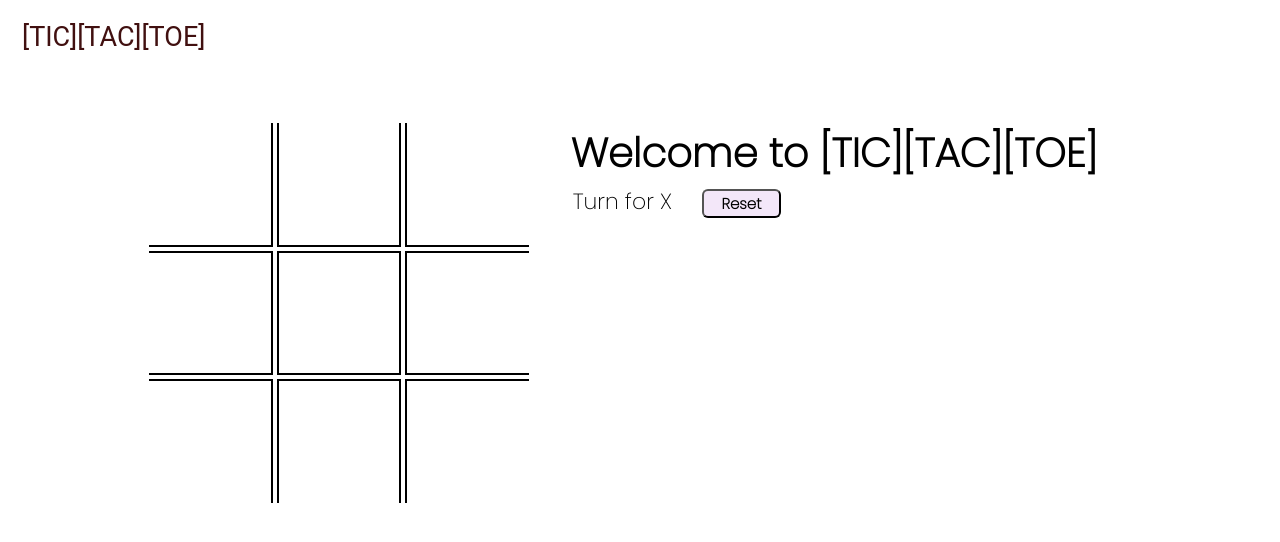
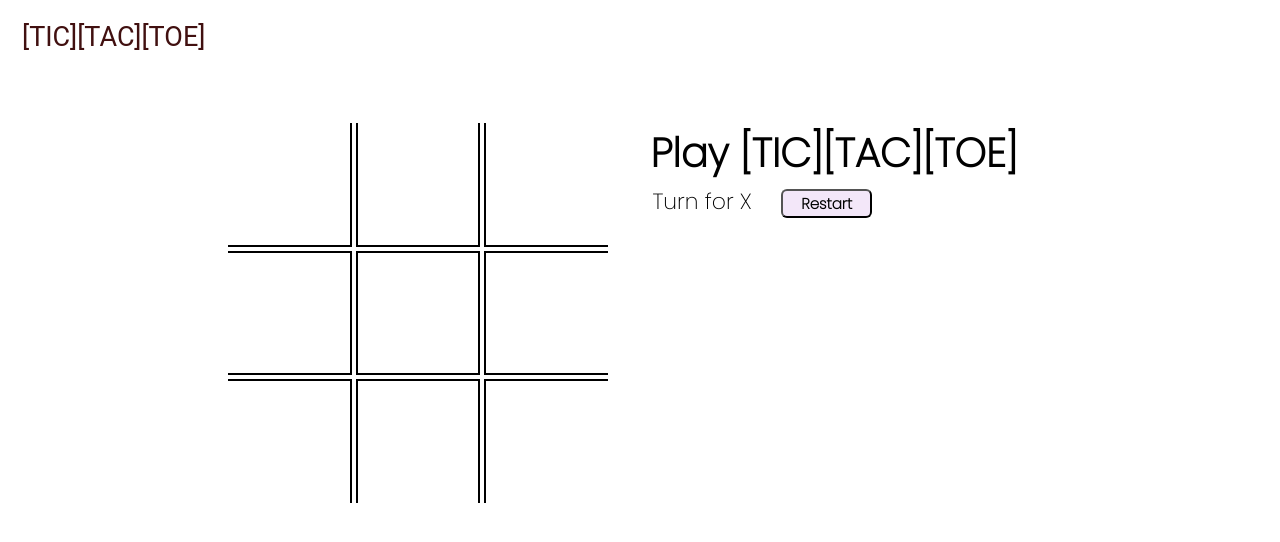
Before and after one commit to DakshiVenkat/TicTacToe, a plain HTML site: page index.html in a window 1280 px wide. Drawn offline with Linux system fonts and the light colour scheme.

Commit message:
Update index.html

```diff
--- a/index.html
+++ b/index.html
@@ -4,7 +4,7 @@
     <meta charset="UTF-8" />
     <meta http-equiv="X-UA-Compatible" content="IE=edge" />
     <meta name="viewport" content="width=device-width, initial-scale=1.0" />
-    <title>Tic Tac Toe</title>
+    <title class="Title">Tic Tac Toe</title>
     <link rel="stylesheet" href="style.css" />
   </head>
   <body>
@@ -28,10 +28,10 @@
         <div class="box bb-0 br-0"><span class="boxtext"></span></div>
       </div>
       <div class="gameInfo">
-        <h1>Welcome to [TIC][TAC][TOE]</h1>
+        <h1>Play [TIC][TAC][TOE]</h1>
         <div>
           <span class="info">Turn for X</span>
-          <button id="reset">Reset</button>
+          <button id="reset">Restart</button>
         </div>
         <div class="imgbox">
           <img src="excited.gif" alt="" />
```
